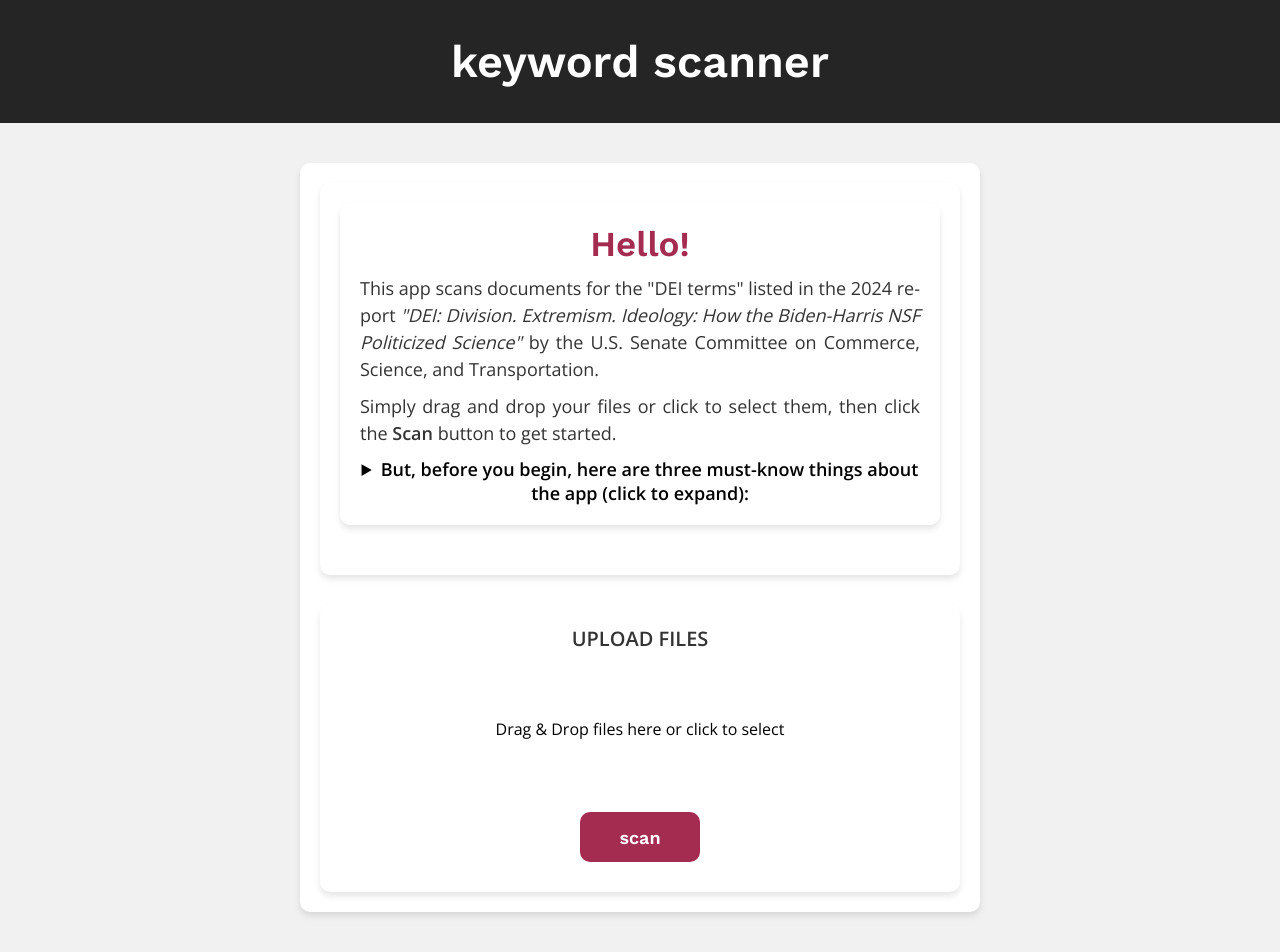
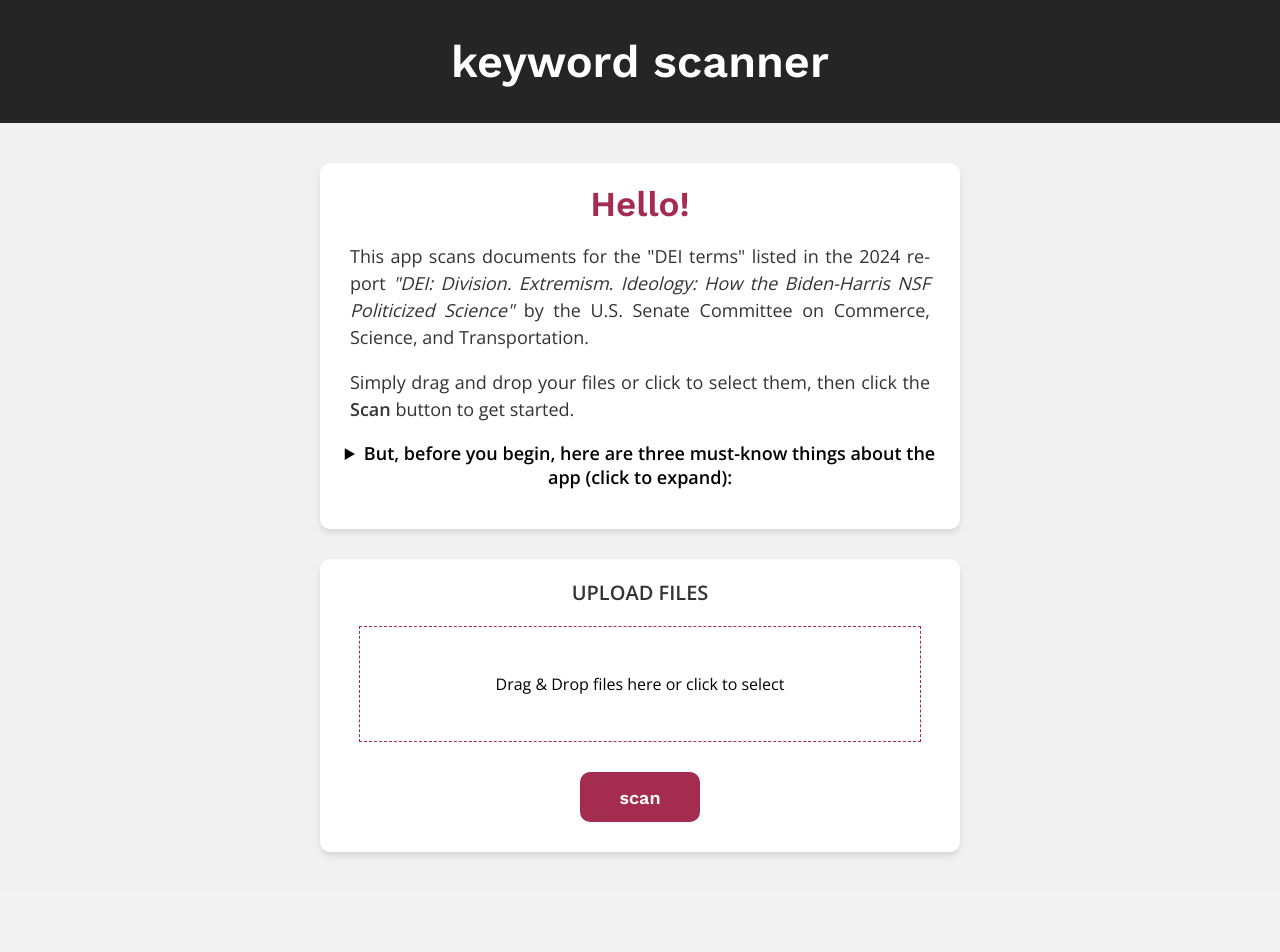
Before and after one commit to deelobo/keyword_scanner_app, a Flask app: page / in a window 1280 px wide. After the commit the page ends 856 px from the top, so only its background shows below. Run offline with Flask 2, Linux system fonts and the light colour scheme.

Commit message:
Refactor CSS and HTML structure for improved clarity and consistency in layout

```diff
--- a/static/style.css
+++ b/static/style.css
@@ -19,15 +19,9 @@ body {
 .container {
     width: 50%;
     margin: 40px auto;
-    background-color: #ffffff;
-    padding: 20px;
-    border-radius: 10px;
-    box-shadow: 0px 4px 6px rgba(0, 0, 0, 0.1);
-    text-align: center;
 }
 
 /* Introduction Container */
-
 .intro-container {
     background-color: #ffffff;
     padding: 20px;
@@ -38,17 +32,11 @@ body {
 }
 
 .introduction {
-    font-size: 18px;
     text-align: center;
     display: inline-block;
     max-width: 100%;
+    font-size: 18px;
     margin-bottom: 20px;
-    background-color: #ffffff;
-    padding: 20px;
-    border-radius: 10px;
-    box-shadow: 0px 4px 6px rgba(0, 0, 0, 0.1);
-    margin-bottom: 30px;
-    text-align: center;
 }
 
 .introduction h2 {
@@ -56,29 +44,38 @@ body {
     font-size: 35px;
     margin-bottom: 10px;
     margin-top: 0px;
+    margin-top: px;
     text-align: center;
     color: #a52c51;
 }
 
 .introduction p {
     font-size: 18px;
+    margin-right: 10px;
+    margin-left: 10px;
     line-height: 1.5;
-    margin-top: 10px;
-    margin-bottom: 10px;
     color: #333;
     text-align: justify;
+    /* Justify the text */
     text-align-last: left;
+    /* Center-align the last line */
     hyphens: auto;
+    /* Enable automatic hyphenation */
     word-spacing: normal;
+    /* Adjust word spacing */
     letter-spacing: normal;
+    /* Adjust letter spacing */
 }
 
 .introduction ol {
-    font-size: 18px;
     text-align: left;
+    /* Left-align the list */
     padding-left: 20px;
+    /* Add padding to align with the centered text */
     display: inline-block;
+    /* Ensure it doesn't take the full width */
     max-width: 100%;
+    /* Ensure it doesn't overflow */
 }
 
 .introduction ol li {
@@ -89,8 +86,8 @@ body {
     line-height: 1.5;
 }
 
-/* Upload and Results Container */
-.upload-results-container {
+/* Upload Container */
+.upload-container {
     background-color: #ffffff;
     padding: 20px;
     border-radius: 10px;
@@ -98,7 +95,7 @@ body {
     text-align: center;
 }
 
-.upload-results-container h3 {
+.upload-container h3 {
     margin-top: 0;
     font-size: 20px;
     color: #333;
@@ -107,10 +104,10 @@ body {
 /* File Upload Area */
 .upload-area {
     display: block;
-    max-width: 400px;
-    border: 1x dashed #a52c51;
+    max-width: 500px;
+    border: 1.7px dashed #a52c51;
     padding: 30px;
-    margin: auto;
+    margin: 20px auto;
     text-align: center;
     cursor: pointer;
     background-color: #ffffff;
@@ -218,7 +215,7 @@ body {
 
 /* Download Results Section */
 .results {
-    max-width: 400px;
+    max-width: 500px;
     margin: 30px auto;
     padding: 30px;
     border: 1px solid #F1F1F1;
@@ -234,7 +231,6 @@ body {
 .results h3 {
     margin-top: 1px;
     margin-bottom: 10px;
-    /* Adjust this value as needed */
 }
 
 /* Container for download buttons */
@@ -267,7 +263,7 @@ body {
     background-color: #e3565a;
 }
 
-/* Responsive Design */
+/* Responsive Design: Stack containers vertically on smaller screens */
 @media (max-width: 768px) {
     .container {
         width: 90%;
--- a/templates/index.html
+++ b/templates/index.html
@@ -16,6 +16,7 @@
 <body>
     <div class="banner">keyword scanner</div>
     <div class="container">
+        <!-- Introduction Container -->
         <div class="intro-container">
             <div class="introduction">
                 <h2>Hello!</h2>
@@ -29,21 +30,29 @@
                     <strong>Scan</strong> button to get started.
                 </p>
                 <details>
-                    <summary><strong>But, before you begin, here are three must-know things about the app (click to expand):</strong>
+                    <summary><strong>But, before you begin, here are three must-know things about the app (click to
+                            expand):</strong>
                     </summary>
                     <ol>
                         <li>
-                            It only detects the exact terms listed in the Appendix B of the report and does not consider the context in which
-                            words and phrases are used. Detailed information about what the app does (and doesn’t do) is available in its
+                            It only detects the exact terms listed in the Appendix B of the report and does not consider
+                            the context in which
+                            words and phrases are used. Detailed information about what the app does (and doesn’t do) is
+                            available in its
                             <a href="https://github.com/yourusername/yourrepo" target="_blank">GitHub repository</a>.
                         </li>
                         <li>
-                            It supports TXT, DOCX, CSV, XLS/XLSX,and searchable PDF files, and works best with small documents and file sizes (a few pages and MBs).
-                            Scanned PDFs and image files are not supported. Processing large files may take longer or cause the app to crash.
+                            It supports TXT, DOCX, CSV, XLS/XLSX,and searchable PDF files, and works best with small
+                            documents and file sizes (a few
+                            pages and MBs).
+                            Scanned PDFs and image files are not supported. Processing large files may take longer or
+                            cause the app to crash.
                         </li>
-                        </li>
-                            It runs on a free-tier plan of the hosting server and was not built for mass or commercial use. Because of that, it may
-                            be slow, go offline after a few minutes of inactivity, or stop working if usage limits are reached.
+                        <li>
+                            It runs on a free-tier plan of the hosting server and was not built for mass or commercial
+                            use. Because of that, it may
+                            be slow, go offline after a few minutes of inactivity, or stop working if usage limits are
+                            reached.
                             You are more than welcome to fork its
                             <a href="https://github.com/yourusername/yourrepo" target="_blank">GitHub repository</a>
                             to create your own app or help out to improve this one!
@@ -53,8 +62,8 @@
             </div>
         </div>
 
-        <div class="upload-results-container">
-            <!-- File Upload Section -->
+        <!-- Upload Container -->
+        <div class="upload-container">
             <h3>UPLOAD FILES</h3>
             <form action="/" method="post" enctype="multipart/form-data" id="upload-form">
                 <label for="file-upload" class="upload-area" id="drop-area">
@@ -64,7 +73,7 @@
                 <ul id="file-list" class="file-list"></ul>
                 <button type="submit" class="scan-button" id="scan-btn">scan</button>
                 <p id="processing-message" style="display:none; font-size:20px;">
-                    <i class="fa fa-spinner fa-spin"></i> Scanning for matches...
+                    <i class="fa fa-spinner fa-spin"></i> Cooking up your results...
                 </p>
             </form>
 
@@ -72,12 +81,11 @@
             {% if summary_file and excerpt_file %}
             <div class="results" id="download-results">
                 <h3>DOWNLOAD RESULTS</h3>
-                <!-- Download buttons in a row -->
                 <div class="download-buttons">
-                    <a href="{{ url_for('download_file', filename=summary_file) }}" class="download-button">keyword match</a>
+                    <a href="{{ url_for('download_file', filename=summary_file) }}" class="download-button">keyword
+                        match</a>
                     <a href="{{ url_for('download_file', filename=excerpt_file) }}" class="download-button">excerpts</a>
                 </div>
-                <!-- New Search button below the download buttons row -->
                 <button type="button" class="clear-button" id="new-search-btn">new search</button>
             </div>
             {% endif %}
@@ -90,9 +98,8 @@
         const fileInput = document.getElementById("file-upload");
         const fileList = document.getElementById("file-list");
         const scanBtn = document.getElementById("scan-btn");
-        let selectedFiles = [];  // Stores File objects
+        let selectedFiles = [];
 
-        // Prevent default behaviors for drag events
         function preventDefaults(e) {
             e.preventDefault();
             e.stopPropagation();
@@ -101,7 +108,6 @@
             dropArea.addEventListener(event, preventDefaults, false);
         });
 
-        // Add visual feedback for dragging
         dropArea.addEventListener("dragover", () => dropArea.classList.add("dragover"));
         dropArea.addEventListener("dragleave", () => dropArea.classList.remove("dragover"));
         dropArea.addEventListener("drop", (e) => {
@@ -109,12 +115,10 @@
             handleFiles(e.dataTransfer.files);
         });
 
-        // Handle manual file selection
         fileInput.addEventListener("change", (e) => {
             handleFiles(e.target.files);
         });
 
-        // Add new files, avoiding duplicates
         function handleFiles(files) {
             Array.from(files).forEach(file => {
                 if (!selectedFiles.some(f => f.name === file.name)) {
@@ -124,29 +128,26 @@
             });
         }
 
-        // Sync the file input using DataTransfer
         function updateFileInput() {
             const dataTransfer = new DataTransfer();
             selectedFiles.forEach(file => dataTransfer.items.add(file));
             fileInput.files = dataTransfer.files;
         }
 
-        // Update the UI list of files and the file input
         function updateFileList() {
             fileList.innerHTML = "";
             selectedFiles.forEach((file, index) => {
                 const li = document.createElement("li");
                 li.innerHTML = `<span class="file-name">${file.name}</span>
-                        <span class="delete-file" onclick="removeFile(${index})">
-                          <i class="fa-solid fa-trash-can"></i>
-                        </span>`;
+                          <span class="delete-file" onclick="removeFile(${index})">
+                            <i class="fa-solid fa-trash-can"></i>
+                          </span>`;
                 fileList.appendChild(li);
             });
             updateFileInput();
             scanBtn.disabled = selectedFiles.length === 0;
         }
 
-        // Remove a file from selection
         function removeFile(index) {
             if (index >= 0 && index < selectedFiles.length) {
                 selectedFiles.splice(index, 1);
@@ -157,13 +158,11 @@
             }
         }
 
-        // Show processing message and disable the scan button on submit
         document.getElementById("upload-form").addEventListener("submit", function () {
             scanBtn.disabled = true;
             document.getElementById("processing-message").style.display = "block";
         });
 
-        // New Search button handler: reloads the page to clear processed results
         const newSearchBtn = document.getElementById("new-search-btn");
         if (newSearchBtn) {
             newSearchBtn.addEventListener("click", function () {
```
